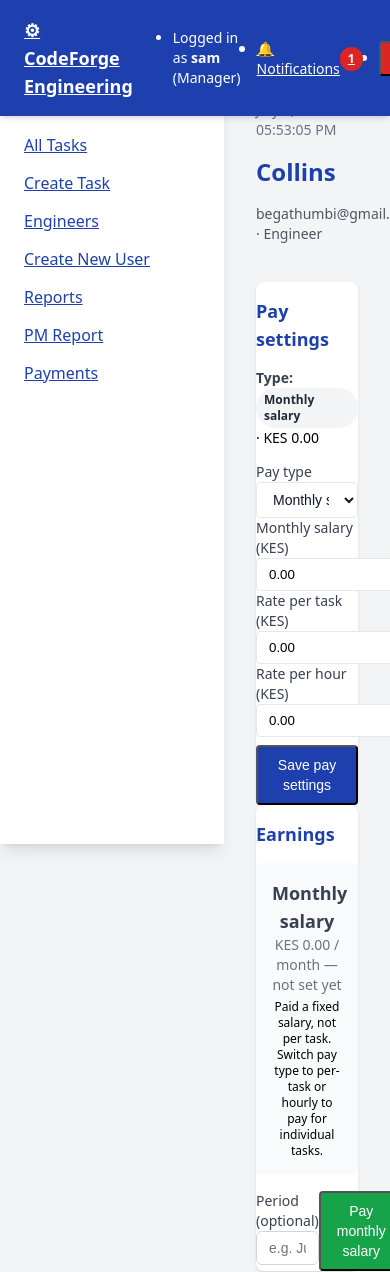
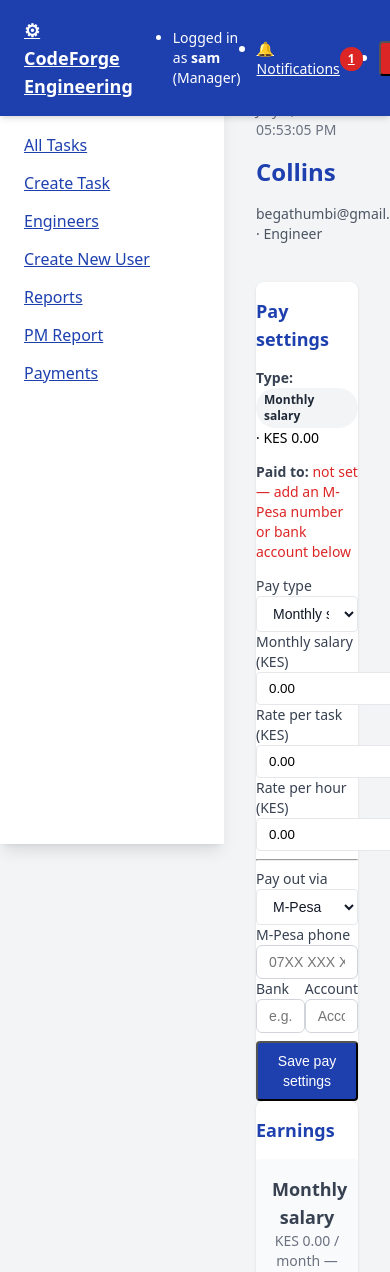
Before and after one commit to dzyhype6/Taskmanagement, a Django app: page /engineers/2/ in a window 390 px wide; the page is wider, and only the part inside the window is pictured. Shown: the top 1272 px of that part. Run offline with Django 5.2, Linux system fonts and the light colour scheme; a user stored in the database is signed in; data comes from the database, SQL or seed files in the repository; data that the repository does not hold is empty.

Commit message:
feat: simulated M-Pesa / bank disbursement on payments
Each engineer has a payout method - M-Pesa (phone) or bank (name + account) -
set in their pay settings. Running a payslip records the channel, the
destination and a mock transaction code (M-Pesa-style code or BNK ref); the
payslip shows 'Sent via M-Pesa to 07 ref (simulated)', and the payments list
shows the channel. Payment is blocked until a destination is set. seed_demo
gives amina/brian M-Pesa numbers and carol a KCB bank account.

3 new tests (48 total); existing payment tests updated to set a payout
destination. Verified in a browser.

Co-Authored-By: Claude <noreply@anthropic.com>

```diff
--- a/tasks/forms.py
+++ b/tasks/forms.py
@@ -50,15 +50,20 @@ class TaskForm(forms.ModelForm):
 
 
 class EngineerPayForm(forms.ModelForm):
-    """Manager-only form to set how an engineer is paid."""
+    """Manager-only form to set how an engineer is paid AND how they receive it."""
     class Meta:
         model = User
-        fields = ['pay_type', 'monthly_salary', 'task_rate', 'hourly_rate']
+        fields = ['pay_type', 'monthly_salary', 'task_rate', 'hourly_rate',
+                  'payout_method', 'mpesa_phone', 'bank_name', 'bank_account']
         widgets = {
             'monthly_salary': forms.NumberInput(attrs={'step': '0.01', 'min': '0', 'class': 'border rounded px-3 py-2'}),
             'task_rate': forms.NumberInput(attrs={'step': '0.01', 'min': '0', 'class': 'border rounded px-3 py-2'}),
             'hourly_rate': forms.NumberInput(attrs={'step': '0.01', 'min': '0', 'class': 'border rounded px-3 py-2'}),
             'pay_type': forms.Select(attrs={'class': 'border rounded px-3 py-2'}),
+            'payout_method': forms.Select(attrs={'class': 'border rounded px-3 py-2'}),
+            'mpesa_phone': forms.TextInput(attrs={'placeholder': '07XX XXX XXX', 'class': 'border rounded px-3 py-2'}),
+            'bank_name': forms.TextInput(attrs={'placeholder': 'e.g. KCB', 'class': 'border rounded px-3 py-2'}),
+            'bank_account': forms.TextInput(attrs={'placeholder': 'Account number', 'class': 'border rounded px-3 py-2'}),
         }
 
 
--- a/tasks/models.py
+++ b/tasks/models.py
@@ -27,6 +27,24 @@ class User(AbstractUser):
         max_digits=10, decimal_places=2, default=0,
         help_text="Pay per hour of logged time (for per-hour engineers).",
     )
+    # How the engineer receives money (simulated disbursement).
+    PAYOUT_CHOICES = (
+        ('mpesa', 'M-Pesa'),
+        ('bank', 'Bank transfer'),
+    )
+    payout_method = models.CharField(max_length=10, choices=PAYOUT_CHOICES, default='mpesa')
+    mpesa_phone = models.CharField(max_length=20, blank=True, help_text="e.g. 0712 345678")
+    bank_name = models.CharField(max_length=100, blank=True)
+    bank_account = models.CharField(max_length=40, blank=True)
+
+    @property
+    def payout_destination(self):
+        """Where a payment would be sent, given the chosen method."""
+        if self.payout_method == 'bank':
+            if self.bank_account:
+                return f"{self.bank_account}" + (f" ({self.bank_name})" if self.bank_name else "")
+            return ""
+        return self.mpesa_phone or ""
 
     def __str__(self):
         return f"{self.username} ({self.get_role_display()})"
@@ -301,6 +319,14 @@ class Payment(models.Model):
     task_count = models.PositiveIntegerField(default=0)
     hours = models.DecimalField(max_digits=8, decimal_places=2, default=0)  # for hourly payslips
     fine = models.DecimalField(max_digits=12, decimal_places=2, default=0)  # abandonment fines deducted
+    # Simulated disbursement: how/where the money was sent, and a mock ref code.
+    method = models.CharField(max_length=10, blank=True)        # mpesa | bank
+    destination = models.CharField(max_length=120, blank=True)  # phone or account
+    reference = models.CharField(max_length=40, blank=True)     # mock transaction code
+
+    @property
+    def method_label(self):
+        return {'mpesa': 'M-Pesa', 'bank': 'Bank transfer'}.get(self.method, self.method or '—')
     note = models.CharField(max_length=255, blank=True)
     created_by = models.ForeignKey(
         User, on_delete=models.SET_NULL, null=True, related_name='payments_made',
--- a/tasks/templates/core/engineer_detail.html
+++ b/tasks/templates/core/engineer_detail.html
@@ -25,12 +25,26 @@
                     · KES {{ engineer.monthly_salary }}
                 {% endif %}
             </p>
+            <p class="text-sm mb-1"><span class="font-semibold text-gray-700">Paid to:</span>
+                {% if engineer.payout_destination %}
+                    {{ engineer.get_payout_method_display }} · {{ engineer.payout_destination }}
+                {% else %}
+                    <span class="text-red-600">not set — add an M-Pesa number or bank account below</span>
+                {% endif %}
+            </p>
             <form method="post" action="{% url 'engineer_pay_edit' engineer.pk %}" class="mt-3 space-y-2">
                 {% csrf_token %}
                 <div class="text-sm"><label class="block text-gray-700">Pay type</label>{{ pay_form.pay_type }}</div>
                 <div class="text-sm"><label class="block text-gray-700">Monthly salary (KES)</label>{{ pay_form.monthly_salary }}</div>
                 <div class="text-sm"><label class="block text-gray-700">Rate per task (KES)</label>{{ pay_form.task_rate }}</div>
                 <div class="text-sm"><label class="block text-gray-700">Rate per hour (KES)</label>{{ pay_form.hourly_rate }}</div>
+                <hr class="my-2">
+                <div class="text-sm"><label class="block text-gray-700">Pay out via</label>{{ pay_form.payout_method }}</div>
+                <div class="text-sm"><label class="block text-gray-700">M-Pesa phone</label>{{ pay_form.mpesa_phone }}</div>
+                <div class="text-sm flex gap-2">
+                    <div class="flex-1"><label class="block text-gray-700">Bank</label>{{ pay_form.bank_name }}</div>
+                    <div class="flex-1"><label class="block text-gray-700">Account</label>{{ pay_form.bank_account }}</div>
+                </div>
                 <button type="submit" class="mt-2 bg-blue-800 text-white px-4 py-2 rounded text-sm hover:bg-blue-900 transition">Save pay settings</button>
             </form>
         </div>
--- a/tasks/templates/core/payments_list.html
+++ b/tasks/templates/core/payments_list.html
@@ -15,6 +15,7 @@
                     <th class="px-4 py-2 text-left text-xs font-medium text-blue-800 uppercase">Period</th>
                     <th class="px-4 py-2 text-left text-xs font-medium text-blue-800 uppercase">Tasks</th>
                     <th class="px-4 py-2 text-left text-xs font-medium text-blue-800 uppercase">Amount</th>
+                    <th class="px-4 py-2 text-left text-xs font-medium text-blue-800 uppercase">Sent via</th>
                     <th class="px-4 py-2 text-left text-xs font-medium text-blue-800 uppercase">Date</th>
                     <th class="px-4 py-2 text-left text-xs font-medium text-blue-800 uppercase"></th>
                 </tr>
@@ -35,11 +36,12 @@
                     <td class="px-4 py-2 text-sm text-gray-700">{{ p.period|default:"—" }}</td>
                     <td class="px-4 py-2 text-sm text-gray-700">{% if p.basis == 'per_task' %}{{ p.task_count }}{% elif p.basis == 'hourly' %}{{ p.hours }}h{% else %}—{% endif %}</td>
                     <td class="px-4 py-2 text-sm font-bold text-green-700">KES {{ p.amount }}</td>
+                    <td class="px-4 py-2 text-sm text-gray-700">{% if p.reference %}{{ p.method_label }} · {{ p.destination }}<div class="text-xs text-gray-400 font-mono">{{ p.reference }}</div>{% else %}—{% endif %}</td>
                     <td class="px-4 py-2 text-sm text-gray-500">{{ p.created_at|date:"M d, Y" }}</td>
                     <td class="px-4 py-2 text-sm"><a href="{% url 'payment_detail' p.pk %}" class="text-blue-600 hover:underline">View</a></td>
                 </tr>
                 {% empty %}
-                <tr><td colspan="7" class="px-4 py-6 text-center text-gray-500">No payments recorded yet.</td></tr>
+                <tr><td colspan="8" class="px-4 py-6 text-center text-gray-500">No payments recorded yet.</td></tr>
                 {% endfor %}
             </tbody>
         </table>
--- a/tasks/views.py
+++ b/tasks/views.py
@@ -31,6 +31,15 @@ from django.contrib import messages
 
 def _is_manager(user):
     return user.is_superuser or user.role == 'manager'
+
+
+def _mock_reference(method):
+    """A fake transaction code for a simulated disbursement (M-Pesa-style code
+    or a bank reference)."""
+    import random, string
+    if method == 'bank':
+        return 'BNK' + ''.join(random.choices(string.digits, k=9))
+    return ''.join(random.choices(string.ascii_uppercase + string.digits, k=10))
 
 
 def _default_task_pay(task):
@@ -607,13 +616,23 @@ def run_payment(request, pk):
             basis, extra = 'monthly', {}
             paid_msg = "monthly salary"
 
+        # Where the money is "sent" (simulated M-Pesa / bank disbursement).
+        destination = engineer.payout_destination
+        if not destination:
+            where = "M-Pesa number" if engineer.payout_method == 'mpesa' else "bank account"
+            messages.error(request, f"Set {engineer.username}'s {where} before paying (Engineer → pay settings).")
+            return redirect('engineer_detail', pk=engineer.pk)
+        reference = _mock_reference(engineer.payout_method)
+
         # Apply the fine (never let a payslip go negative).
         amount = gross - fines
         if amount < 0:
             amount = Decimal('0.00')
         payment = Payment.objects.create(
             engineer=engineer, basis=basis, period=period,
-            amount=amount, fine=fines, created_by=request.user, **extra,
+            amount=amount, fine=fines, created_by=request.user,
+            method=engineer.payout_method, destination=destination, reference=reference,
+            **extra,
         )
         if basis == 'per_task':
             Task.objects.filter(pk__in=[t.pk for t in unpaid]).update(payment=payment)
@@ -621,8 +640,9 @@ def run_payment(request, pk):
             TimeLog.objects.filter(pk__in=[l.pk for l in logs]).update(payment=payment)
         if fine_tasks:
             Task.objects.filter(pk__in=[t.pk for t in fine_tasks]).update(fine_settled=True)
-        msg = f"Paid {engineer.username} KES {amount} {paid_msg}" + (
-            f" (after KES {fines} in late/abandonment fines)." if fines else ".")
+        msg = (f"Paid {engineer.username} KES {amount} {paid_msg}"
+               + (f" (after KES {fines} in fines)" if fines else "")
+               + f" via {payment.method_label} to {destination} · Ref {reference}.")
 
     link = reverse('payment_detail', args=[payment.pk])
     notify(engineer, f'A payment of KES {payment.amount} was recorded for you.', link)
```
Also changed, not shown: tasks/management/commands/seed_demo.py (+24 -9 lines), tasks/templates/core/payment_detail.html (+10 -0 lines), tasks/tests.py (+45 -5 lines), tasks/migrations/0013_payment_destination_payment_method_payment_reference_and_more.py (added), 1 other file.
